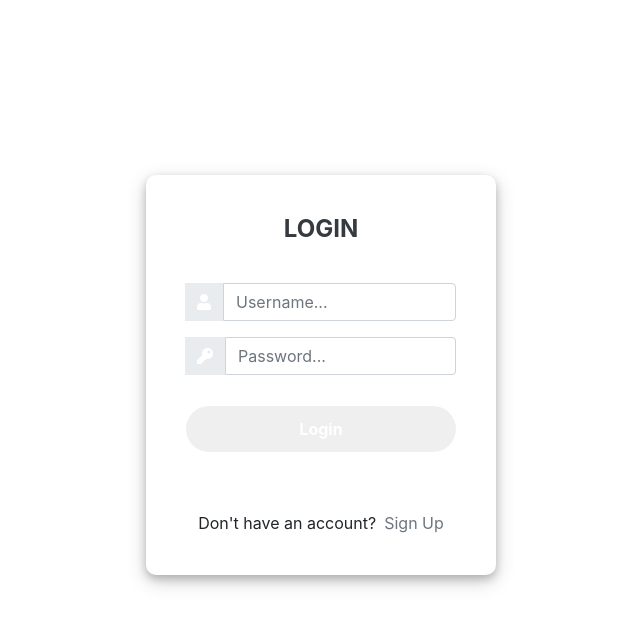
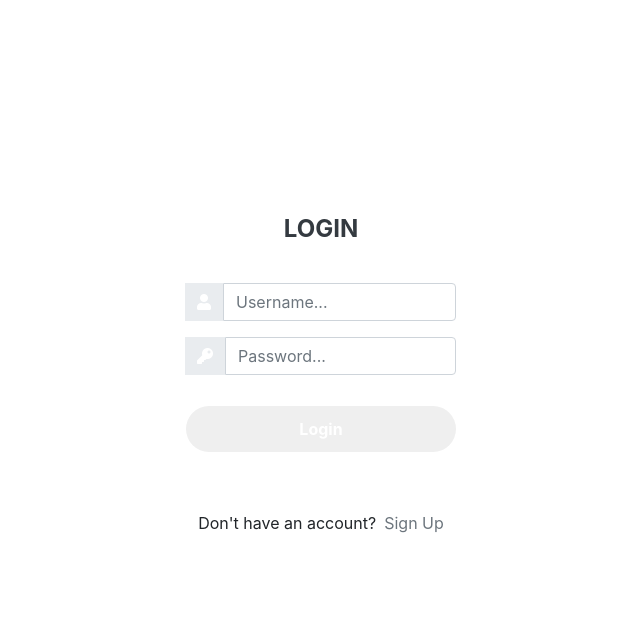
Before and after one commit to haneenaly/The-Cozy-Lounge-Bookstore, a Django app: template TheCozyLounge/templates/accounts/login.html in a window 1280 px wide. Shown: the top 626 px of the page, without its empty margins (319-959 px from the left). Run offline with Django 5.2, Linux system fonts and the light colour scheme; the template is opened without the code that fills it, so the values that code supplies are empty; parts of the project's set-up code (start-up, migrations or seed data) failed here and were passed over; some libraries are stand-ins or nearby versions.

Commit message:
Update login.css

```diff
--- a/TheCozyLounge/static/css/login.css
+++ b/TheCozyLounge/static/css/login.css
@@ -17,7 +17,7 @@ html {
   margin: 50% 0;
   position: relative;
   display: flex;
-  box-shadow: 0 4px 8px rgba(0, 0, 0, 20%), 0 6px 20px rgba(0, 0, 0, 19%);
+  box-shadow: 0 4px 8px color(rgba 0 0 0 / 20%), 0 6px 20px color(rgba 0 0 0 / 19%);
   border-radius: 10px;
   flex-direction: column;
   align-items: center;
```
